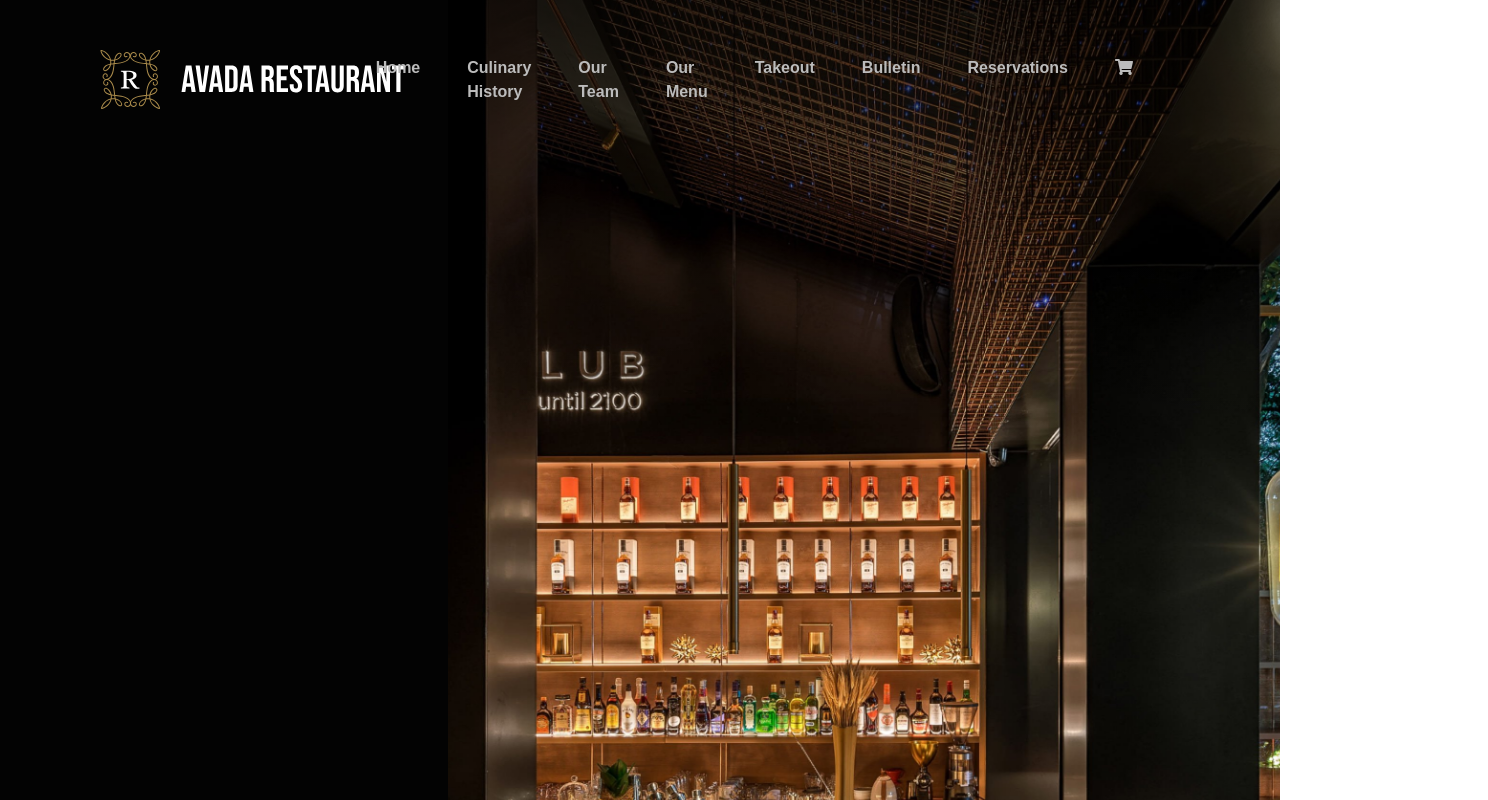
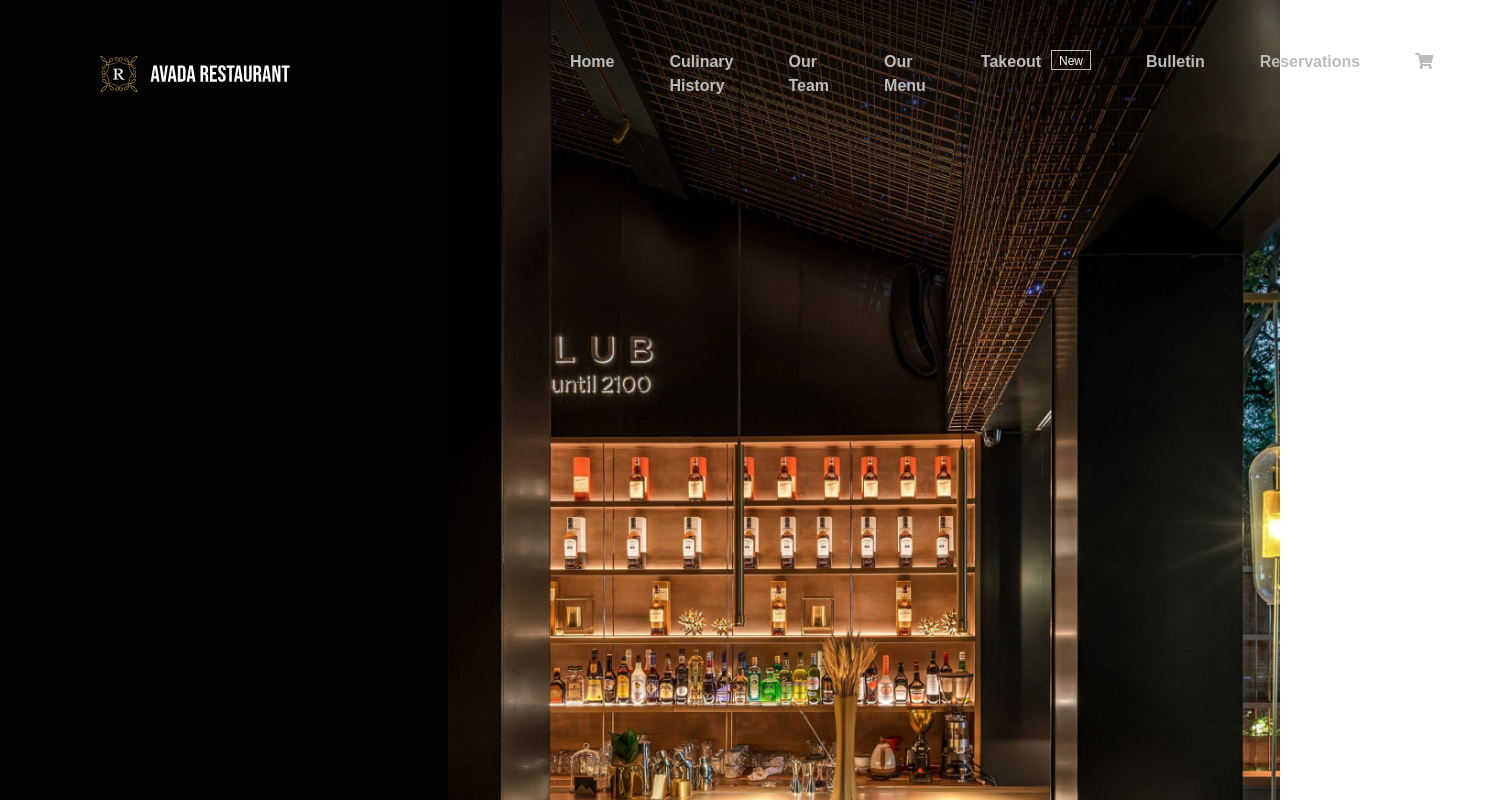
Before and after one commit to elepot87/proj-html-vuejs, a Vue app: page / in a window 1280 px wide. Shown: the top 800 px of the page, 1488 px wide, since content can reach past the window. Built offline with nearby package versions, Linux system fonts and the light colour scheme.

Commit message:
bottone nel menu e aggiustato stile

```diff
--- a/src/App.vue
+++ b/src/App.vue
@@ -17,4 +17,6 @@ export default {
 
 <style lang="scss">
 @import "@/styles/global";
+@import "@/styles/custom.scss";
+@import "../node_modules/bootstrap/scss/bootstrap.scss";
 </style>
--- a/src/components/Header.vue
+++ b/src/components/Header.vue
@@ -8,13 +8,18 @@
           class="logo-header"
         />
       </div>
-      <div class="right d-flex justify-content-end align-items-center">
+      <div class="right d-flex justify-content-start align-items-center">
         <ul class="main-menu d-flex">
           <li class="menu-item"><a href="#">Home</a></li>
           <li class="menu-item"><a href="#">Culinary History</a></li>
           <li class="menu-item"><a href="#">Our Team</a></li>
           <li class="menu-item"><a href="#">Our Menu</a></li>
-          <li class="menu-item"><a href="#">Takeout</a></li>
+          <li class="menu-item">
+            <a href="#" class="d-flex"
+              >Takeout
+              <span class="badge bg-secondary">New</span>
+            </a>
+          </li>
           <li class="menu-item"><a href="#">Bulletin</a></li>
           <li class="menu-item"><a href="#">Reservations</a></li>
           <li class="menu-item">
--- /dev/null
+++ b/src/styles/custom.scss
@@ -0,0 +1,8 @@
+// Override / set color variables
+$blue: #3399ff;
+$orange: #f26c22;
+$silver: #bcbcbc;
+$transparent: transparent;
+
+$primary: $blue;
+$secondary: $transparent;
--- a/src/styles/header.scss
+++ b/src/styles/header.scss
@@ -15,22 +15,34 @@ header {
     width: 35%;
     padding: 50px 0 50px 100px;
     .logo-header {
-      width: 307px;
+      //   width: 307px;
+      width: 55%;
     }
   }
 
   .right {
     width: 65%;
-    padding: 50px 100px 50px 0px;
+    padding: 50px 100px 50px 90px;
     .main-menu {
       list-style: none;
       margin: 0;
       .menu-item {
-        margin-right: 47px;
+        margin-right: 55px;
         a {
           text-decoration: none;
           color: $third-color;
           font-weight: $semibold;
+          span.badge {
+            margin-left: 10px;
+            border-radius: 0%;
+            font-weight: 500;
+            background-color: $transparent !important;
+            border: 0.5px solid $third-color;
+            padding: 0;
+            width: 40px;
+            height: 20px;
+            line-height: 20px;
+          }
         }
         a:hover {
           color: $secondary-color;
@@ -43,7 +55,7 @@ header {
 // Hero
 .hero {
   width: 100%;
-  height: 1200px;
+  height: 1150px;
   .hero-left {
     width: 35%;
     padding-left: 120px;
--- a/src/styles/variables.scss
+++ b/src/styles/variables.scss
@@ -2,6 +2,7 @@
 $primary-color: #030303;
 $secondary-color: #ffffff;
 $third-color: #bcbcbc;
+$transparent: transparent;
 
 // Fonts
 // tipologia
```
